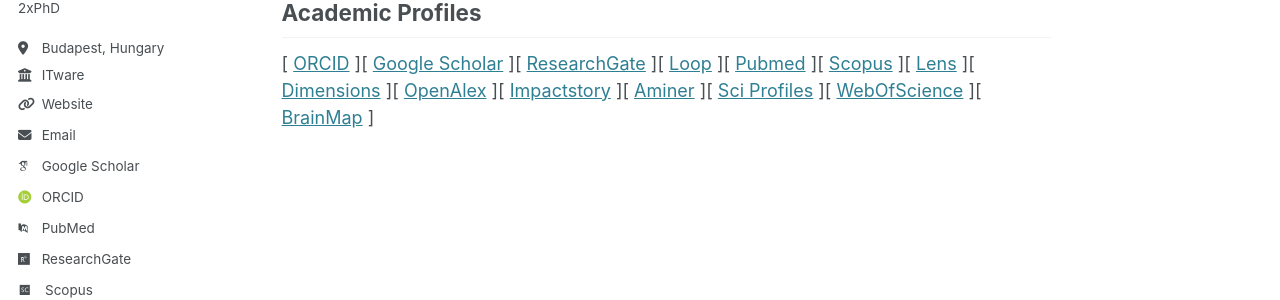
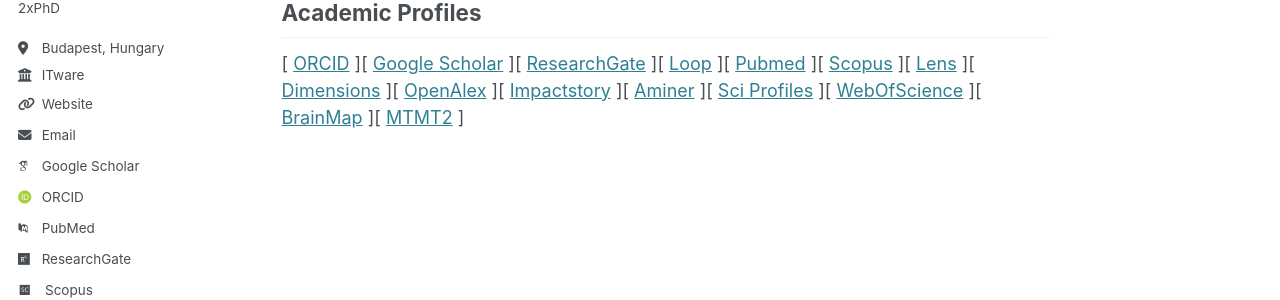
Before and after one commit to biroka/biroka.github.io, a Jekyll site: the page built from _pages/about.md, in a window 1280 px wide and 900 px high, scrolled down 1503 px. Shown: the part 365-665 px from the top of the window. Built offline with Jekyll 4.4.1, drawn with Linux system fonts in a browser that asks for light colours; some web fonts are replaced.

Commit message:
Update about.md

```diff
--- a/_pages/about.md
+++ b/_pages/about.md
@@ -39,4 +39,4 @@ Peer Reviewer Activity
 
 Academic Profiles
 ------
-[ <a href="https://orcid.org/0000-0002-0430-9932">ORCID</a> ][ <a href="https://scholar.google.com/citations?user=E6aVwnEAAAAJ"> Google Scholar</a> ][ <a href="https://www.researchgate.net/profile/Attila-Biro-2">ResearchGate</a> ][ <a href="https://loop.frontiersin.org/people/1141792/overview">Loop</a> ][ <a href="https://pubmed.ncbi.nlm.nih.gov/?term=Attila+Biro">Pubmed</a> ][ <a href="https://www.scopus.com/authid/detail.uri?authorId=57220745742">Scopus</a> ][ <a href="https://www.lens.org/lens/profile/629976571/scholar">Lens</a> ][ <a href="https://app.dimensions.ai/details/entities/publication/author/ur.015542601301.99">Dimensions</a> ][ <a href="https://explore.openalex.org/authors/a5079667303">OpenAlex</a> ][ <a href="https://profiles.impactstory.org/u/0000-0002-0430-9932">Impactstory</a> ][ <a href="https://www.aminer.cn/profile/attila-bir/637d1654f789b382beb14a88">Aminer</a> ][ <a href="https://sciprofiles.com/profile/biroattila">Sci Profiles</a> ][ <a href="https://www.webofscience.com/wos/author/record/2179130">WebOfScience</a> ][ <a href="https://www.brainmap.ro/attila-biro">BrainMap</a> ]
+[ <a href="https://orcid.org/0000-0002-0430-9932">ORCID</a> ][ <a href="https://scholar.google.com/citations?user=E6aVwnEAAAAJ"> Google Scholar</a> ][ <a href="https://www.researchgate.net/profile/Attila-Biro-2">ResearchGate</a> ][ <a href="https://loop.frontiersin.org/people/1141792/overview">Loop</a> ][ <a href="https://pubmed.ncbi.nlm.nih.gov/?term=Attila+Biro">Pubmed</a> ][ <a href="https://www.scopus.com/authid/detail.uri?authorId=57220745742">Scopus</a> ][ <a href="https://www.lens.org/lens/profile/629976571/scholar">Lens</a> ][ <a href="https://app.dimensions.ai/details/entities/publication/author/ur.015542601301.99">Dimensions</a> ][ <a href="https://explore.openalex.org/authors/a5079667303">OpenAlex</a> ][ <a href="https://profiles.impactstory.org/u/0000-0002-0430-9932">Impactstory</a> ][ <a href="https://www.aminer.cn/profile/attila-bir/637d1654f789b382beb14a88">Aminer</a> ][ <a href="https://sciprofiles.com/profile/biroattila">Sci Profiles</a> ][ <a href="https://www.webofscience.com/wos/author/record/2179130">WebOfScience</a> ][ <a href="https://www.brainmap.ro/attila-biro">BrainMap</a> ][ <a href="https://m2.mtmt.hu/api/author/10098709">MTMT2</a> ]
```
